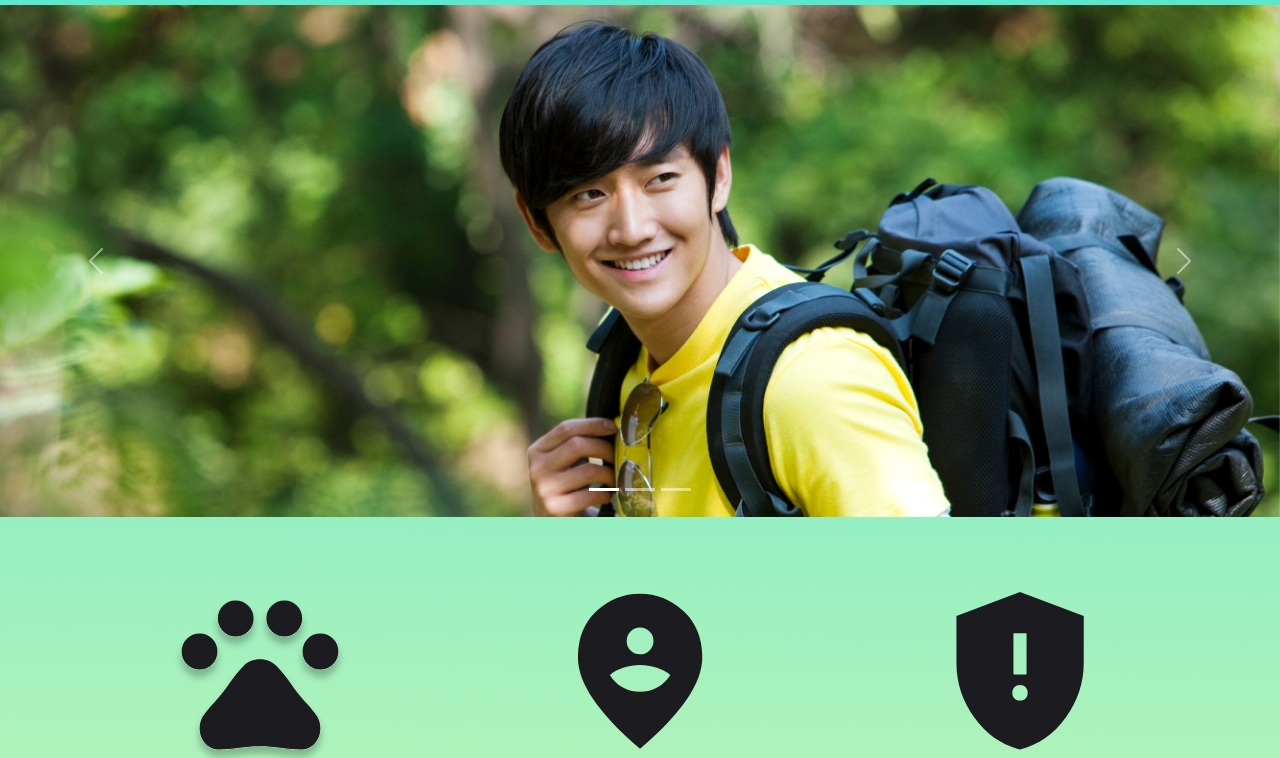
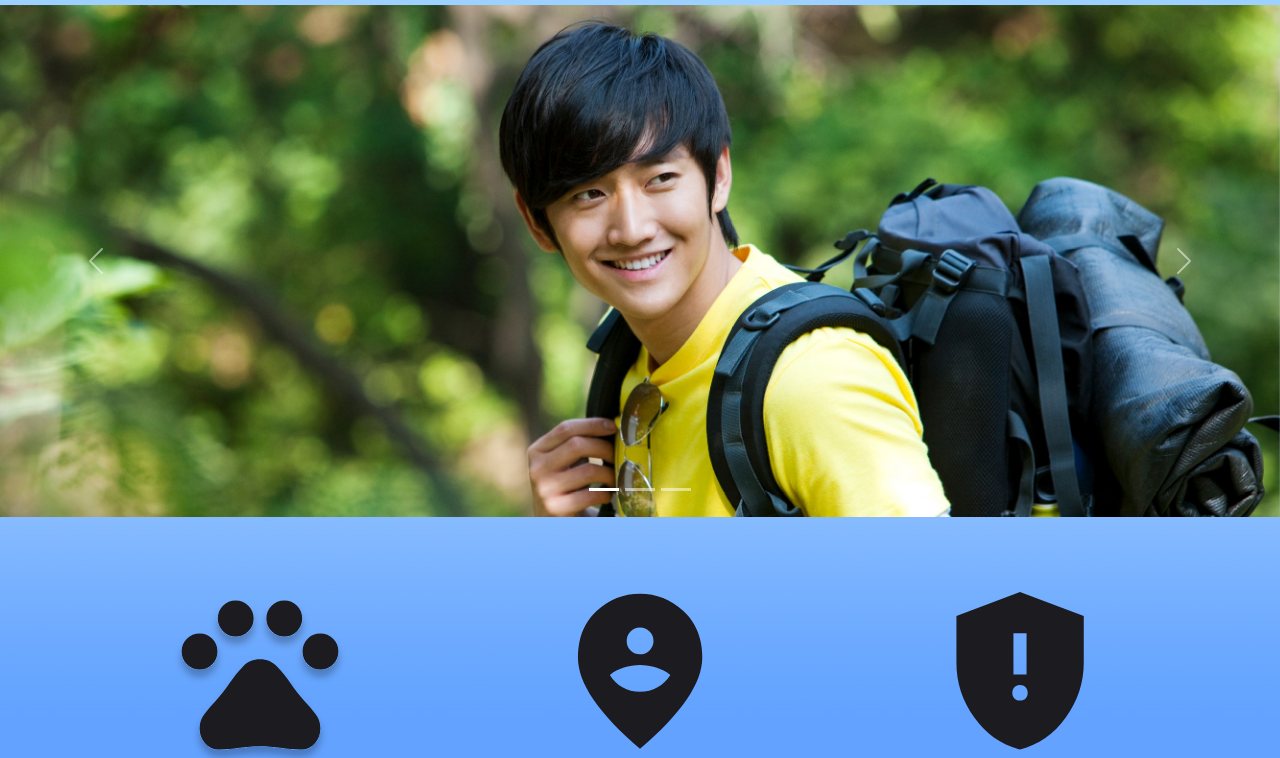
Before and after one commit to bbdmaster/theoutdoors, a plain HTML site: page index.html in a window 1280 px wide. Shown: the part 122-880 px from the top of the page. Drawn offline with nearby package versions, Linux system fonts and the light colour scheme.

Commit message:
Update carousel.css

```diff
--- a/carousel.css
+++ b/carousel.css
@@ -6,7 +6,7 @@ body {
   padding-top: 3rem;
   padding-bottom: 3rem;
   color: #010101;
-  background-image: url(../theoutdoors/imgs/bgs/gradient2.jpg);
+  background-image: url(../theoutdoors/imgs/bgs/gradient3.jpg);
 
 }
 
```
